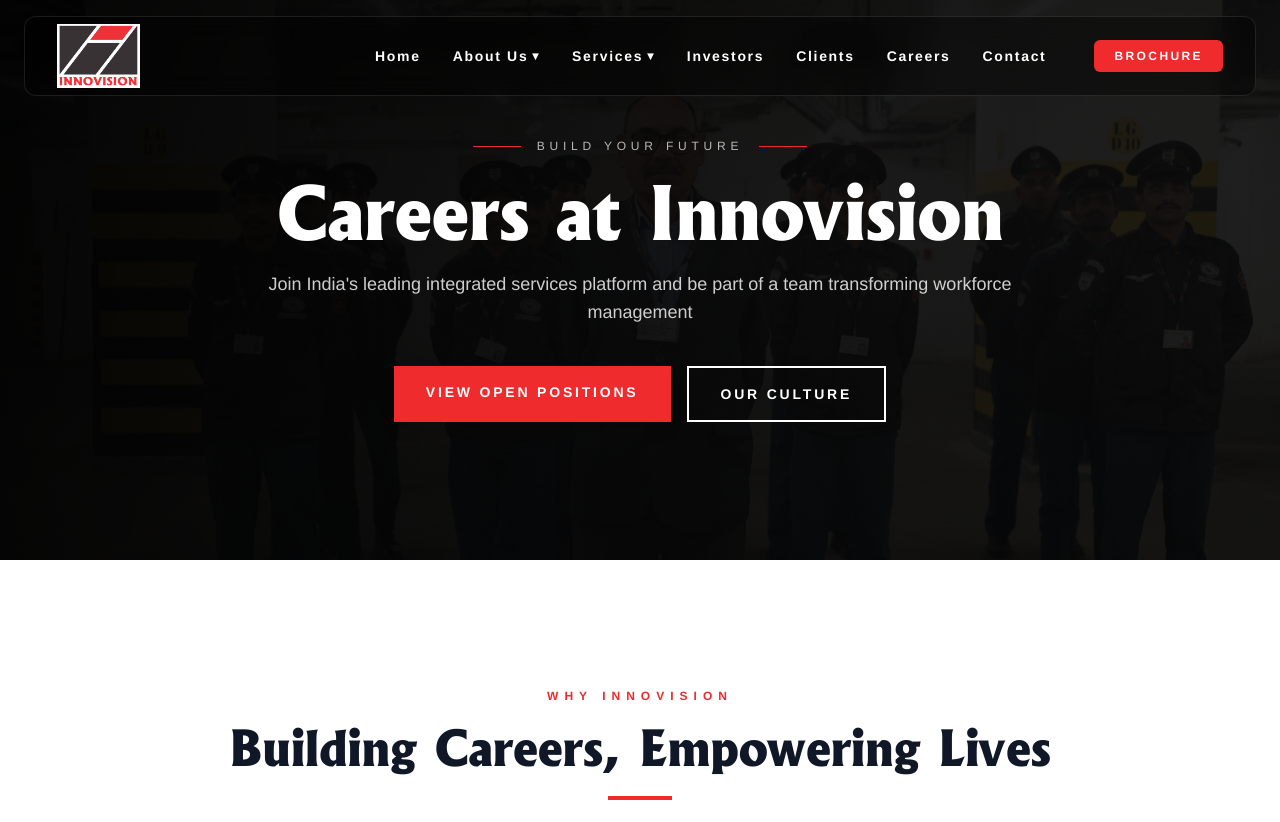
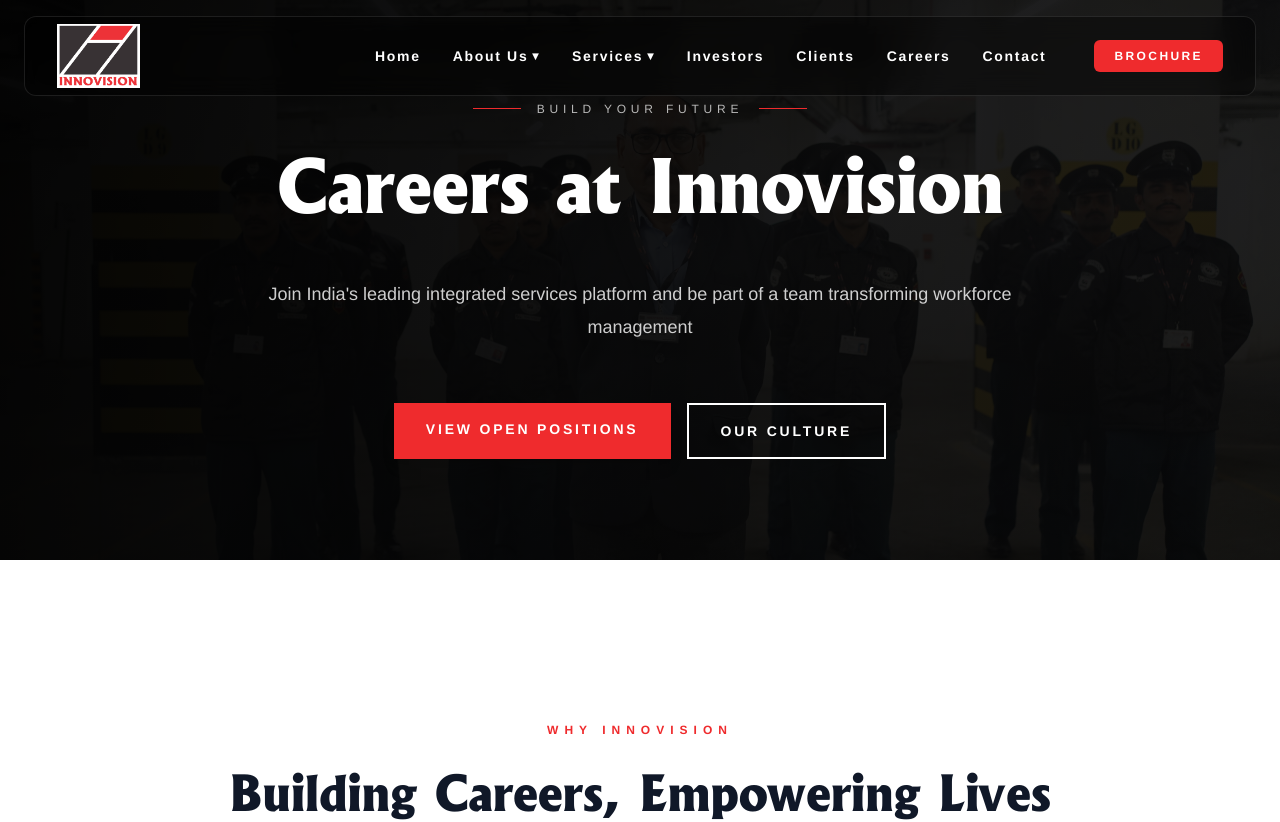
Before and after one commit to Smahesh26/ghb-innovision, a Next.js app: page /careers in a window 1280 px wide. Shown: the top 822 px of the page. Built offline with nearby package versions, Linux system fonts and the light colour scheme.

Commit message:
homepage

```diff
--- a/app/about/page.tsx
+++ b/app/about/page.tsx
@@ -20,7 +20,7 @@
 
 export const metadata: Metadata = {
   title: "About Us - Company Profile & Leadership",
-  description: "Discover Innovision Limited's journey since 2007. From 10 guards to 20,000+ workforce, 500+ clients, 2,000+ sites. Learn about our governance, technology, and leadership preparing for IPO 2025. ISO 9001:2015 & 45001:2018 certified.",
+  description: "Discover Innovision Limited's journey since 2007. From 10 guards to 20,000+ workforce, 1000+ clients, 2,000+ sites. Learn about our governance, technology, and leadership preparing for IPO 2025. ISO 9001:2015 & 45001:2018 certified.",
   keywords: ['about innovision', 'company profile', 'security company India', 'Lt Col Randeep Hundal', 'IPO 2025', 'integrated security provider', 'facility management company', 'corporate governance', 'ISO certified security'],
   openGraph: {
     title: 'About Innovision Limited - 19+ Years of Excellence in Security Services',
@@ -67,7 +67,7 @@
         "@type": "QuantitativeValue",
         "value": 20000
       },
-      "description": "Innovision Limited has grown from a team of 10 security guards in 2007 to India's leading integrated security and infrastructure services provider with 20,000+ workforce, 500+ clients, and operations across 15 states.",
+      "description": "Innovision Limited has grown from a team of 10 security guards in 2007 to India's leading integrated security and infrastructure services provider with 20,000+ workforce, 1000+ clients, and operations across 15 states.",
       "areaServed": [
         "Haryana", "West Bengal", "Odisha", "Rajasthan", "Delhi", "Punjab",
         "Uttar Pradesh", "Chhattisgarh", "Bihar", "Madhya Pradesh",
--- a/app/clients/page.tsx
+++ b/app/clients/page.tsx
@@ -10,7 +10,7 @@
 
 export const metadata: Metadata = {
   title: "Our Clients | Innovision Security",
-  description: "Trusted by 500+ leading organizations across corporate, government, and PSU sectors in India.",
+  description: "Trusted by 1000+ leading organizations across corporate, government, and PSU sectors in India.",
 };
 
 export default function ClientsPage() {
@@ -39,13 +39,13 @@
           </h1>
 
           <p className="mt-5 max-w-3xl text-lg text-gray-600">
-            Serving 500+ leading organizations with excellence, reliability, and unwavering commitment
+            Serving 1000+ leading organizations with excellence, reliability, and unwavering commitment
           </p>
 
           {/* Quick Stats */}
           <div className="mt-12 grid grid-cols-3 gap-8">
             <div>
-              <div className="text-4xl font-bold text-[#EF2B2D]">500+</div>
+              <div className="text-4xl font-bold text-[#EF2B2D]">1000+</div>
               <div className="mt-2 text-sm text-gray-600">Active Clients</div>
             </div>
             <div>
--- a/app/components/CTA.tsx
+++ b/app/components/CTA.tsx
@@ -33,12 +33,12 @@
 					{/* Headline */}
 					<h2 className="text-4xl font-bold sm:text-5xl lg:text-6xl leading-tight">
 						Partner with India's Leading<br />
-						<span className="text-[#EF2B2D]">Integrated Infrastructure Support Platform</span>
+						<span className="text-[#EF2B2D]">Manned Private Security Services</span>
 					</h2>
 
 					{/* Subheadline */}
 					<p className="mx-auto mt-6 max-w-2xl text-lg text-white/70 leading-relaxed">
-						Join 500+ organizations trusting Innovision for secure, compliant, and technology-enabled workforce and facility management solutions.
+						Join 1000+ organizations trusting Innovision for secure, compliant, and technology-enabled workforce and facility management solutions.
 					</p>
 
 					{/* CTA Buttons */}
@@ -66,7 +66,7 @@
 							<div className="mt-1 text-xs uppercase tracking-wider text-white/60">Years Track Record</div>
 						</div>
 						<div>
-							<div className="text-3xl font-bold text-white">500+</div>
+							<div className="text-3xl font-bold text-white">1000+</div>
 							<div className="mt-1 text-xs uppercase tracking-wider text-white/60">Trusted Clients</div>
 						</div>
 						<div>
--- a/app/components/Services.tsx
+++ b/app/components/Services.tsx
@@ -42,7 +42,7 @@
 	{
 		title: "Toll Plaza Management",
 		description:
-			"Comprehensive toll operations and highway maintenance services including TMS, ATMS, MLFF systems, traffic management, toll collection, infrastructure maintenance, and 24/7 incident management for seamless highway operations.",
+			"Complete toll operations with TMS, ATMS, traffic management, and 24/7 incident response.",
 		link: "/services#toll",
 		icon: (
 			<svg viewBox="0 0 24 24" className="h-6 w-6" fill="none" stroke="currentColor" strokeWidth="1.8">
--- a/app/components/Stats.tsx
+++ b/app/components/Stats.tsx
@@ -5,7 +5,7 @@
 import { useEffect, useRef, useState } from "react";
 
 const highlights = [
-	{ label: "17+ Years' Experience" },
+	{ label: "19+ Years of Experience" },
 	{ label: "Service Standards" },
 	{ label: "55+ Locations" },
 	{ label: "Training Centers" },
--- a/app/globals.css
+++ b/app/globals.css
@@ -25,6 +25,42 @@
   background: var(--background);
   color: var(--foreground);
   font-family: 'Helvetica', 'Helvetica Neue', Arial, var(--font-sans), sans-serif;
+  line-height: 1.75;
+}
+
+/* Improved visual hierarchy and spacing */
+section {
+  margin-bottom: 2rem;
+}
+
+/* Justified text alignment for formal institutional presentation */
+p {
+  text-align: justify;
+  text-justify: inter-word;
+  hyphens: auto;
+  -webkit-hyphens: auto;
+  -ms-hyphens: auto;
+  line-height: 1.8;
+  margin-bottom: 1rem;
+}
+
+/* Override justified alignment for specific UI elements */
+button p,
+nav p,
+header p,
+footer p,
+.text-center p,
+[class*="text-center"] p,
+[role="navigation"] p,
+[role="button"] p,
+[class*="hero"] p,
+[class*="banner"] p,
+h1 + p,
+section[class*="hero"] p,
+section[class*="banner"] p {
+  text-align: inherit;
+  text-justify: auto;
+  hyphens: none;
 }
 
 h1,
@@ -34,4 +70,22 @@
 h5,
 h6 {
   font-family: var(--font-heading), sans-serif;
+  line-height: 1.3;
+  margin-bottom: 1rem;
+  font-weight: 700;
 }
+
+/* Improved content density and readability */
+h1 {
+  margin-bottom: 1.5rem;
+}
+
+h2 {
+  margin-bottom: 1.25rem;
+}
+
+/* Better spacing for long text blocks */
+article p:not(:last-child),
+section p:not(:last-child) {
+  margin-bottom: 1.25rem;
+}
--- a/app/layout.tsx
+++ b/app/layout.tsx
@@ -22,7 +22,7 @@
     default: 'Innovision Limited - India\'s Leading Integrated Security & Infrastructure Services',
     template: '%s | Innovision Limited'
   },
-  description: 'Innovision Limited: 19+ years of excellence in integrated security services, facility management, and infrastructure solutions. 20,000+ workforce, 500+ clients, 2,000+ sites across India. Preparing for IPO 2025.',
+  description: 'Innovision Limited: 19+ years of excellence in integrated security services, facility management, and infrastructure solutions. 20,000+ workforce, 1000+ clients, 2,000+ sites across India. Preparing for IPO 2025.',
   keywords: ['security services India', 'facility management', 'integrated security solutions', 'manpower supply', 'toll plaza management', 'infrastructure services', 'security guards', 'workforce management', 'Innovision Limited', 'IPO 2025'],
   authors: [{ name: 'Innovision Limited' }],
   creator: 'Innovision Limited',
@@ -44,7 +44,7 @@
     url: 'https://innovision.co.in',
     siteName: 'Innovision Limited',
     title: 'Innovision Limited - India\'s Leading Integrated Security & Infrastructure Services',
-    description: '19+ years of excellence in integrated security services, facility management, and infrastructure solutions. 20,000+ workforce, 500+ clients across India.',
+    description: '19+ years of excellence in integrated security services, facility management, and infrastructure solutions. 20,000+ workforce, 1000+ clients across India.',
     images: [
       {
         url: '/images/banner1.png',
```
Also changed, not shown: app/components/Contact.tsx (+7 -33 lines), app/components/Hero.tsx (+5 -5 lines), app/components/WhyChooseUs.tsx (+26 -5 lines), app/page.tsx (+4 -4 lines), public/images/footprints.png.
